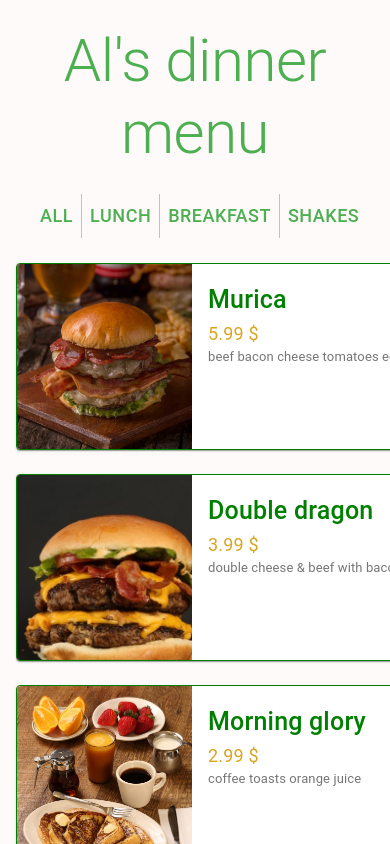
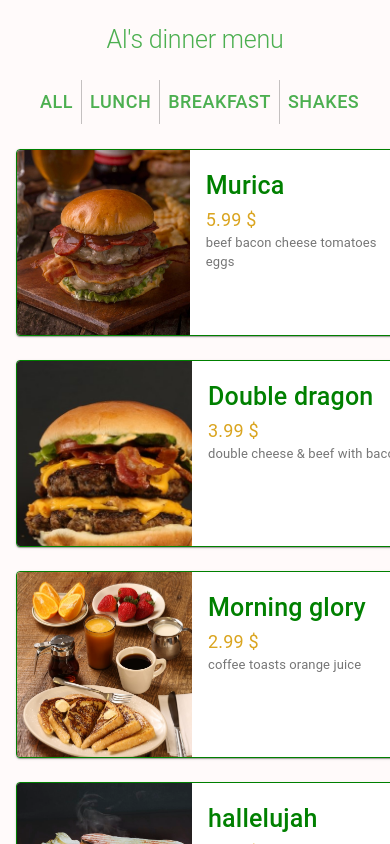
Before and after one commit to gdanielgimenez/menu, a React (Create React App) app: page / in a window 390 px wide. Shown: the top 844 px of the page. Built offline with nearby package versions, Linux system fonts and the light colour scheme.

Commit message:
card size changed for mobile

```diff
--- a/src/App.module.css
+++ b/src/App.module.css
@@ -4,6 +4,6 @@
 
 @media (max-width: 900px) {
   .title {
-    font-size: 40px;
+    font-size: 25px !important;
   }
 }
--- a/src/components/Menu/Menu.module.css
+++ b/src/components/Menu/Menu.module.css
@@ -36,7 +36,7 @@
 }
 @media (max-width: 970px) {
   .card {
-    width: 425px; /*500px !important;*/
+    width: 405px; /*500px !important;*/
     height: 185px;
     display: flex;
     flex-direction: row;
```
